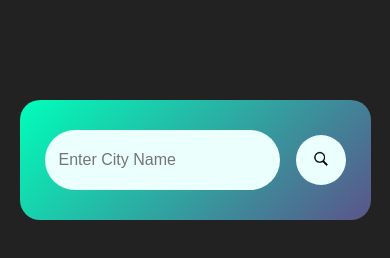
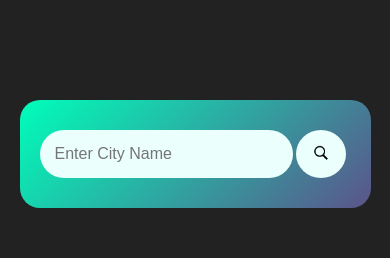
Before and after one commit to 2003Arpita/Weather, a plain HTML site: page index.html in a window 390 px wide. Drawn offline with Linux system fonts and the light colour scheme.

Commit message:
Update style.css

```diff
--- a/style.css
+++ b/style.css
@@ -109,18 +109,22 @@ body{
 /* Media query for phones */
 @media screen and (max-width: 767px) {
     .card {
-        width: 90%;
+        width: 90%; /* Adjust button width for smaller screens */
         padding: 30px 25px; /* Adjust padding for smaller screens */
     }
 
     .search input {
-        padding: 10px 14px; /* Adjust input padding for smaller screens */
+        padding: 1px 15px; /* Adjust input padding for smaller screens */
+        height: 48px; /* Adjust button height for smaller screens */
         font-size: 16px; /* Adjust font size for smaller screens */
+        margin-left: -5px;
+        margin-right: 3px;
+
     }
 
     .search button {
-        width: 70px; /* Adjust button width for smaller screens */
-        height: 50px; /* Adjust button height for smaller screens */
+        width: 50px;/* Adjust button width for smaller screens */
+        height: 48px; /* Adjust button height for smaller screens */
     }
 
     .weather-icon {
```
